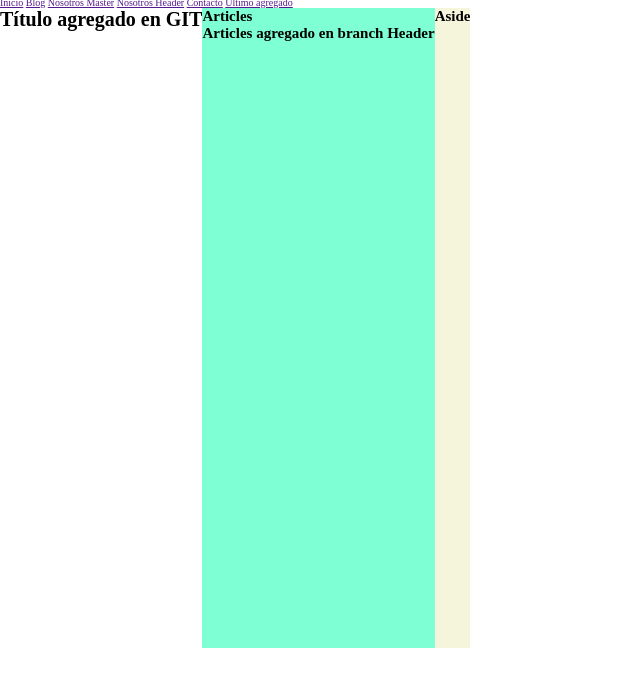
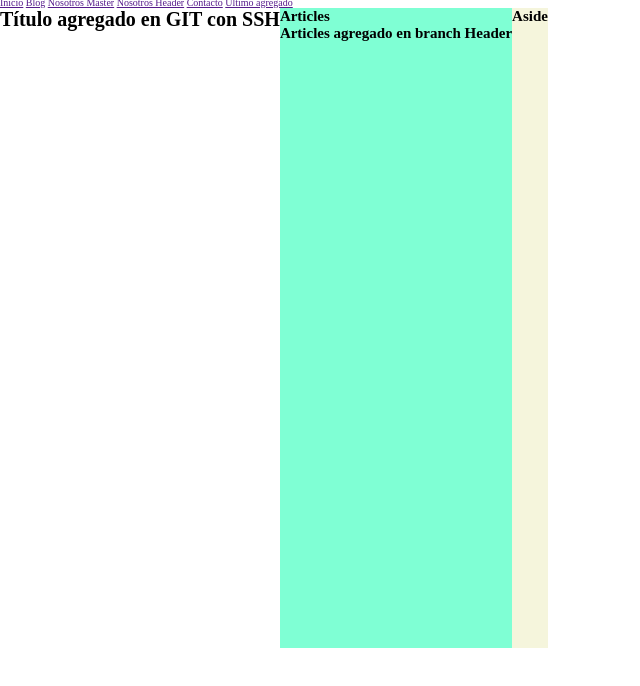
Before and after one commit to raulyanez1/FirstGithub, a plain HTML site: page index.html in a window 1280 px wide. Shown: the part 20-706 px from the top of the page, without its empty margins (0-640 px from the left). Drawn offline with Linux system fonts and the light colour scheme.

Commit message:
probando SSH

```diff
--- a/index.html
+++ b/index.html
@@ -22,7 +22,7 @@
         </nav>
     </header>
     <main>
-        <h1>Título agregado en GIT</h1>
+        <h1>Título agregado en GIT con SSH</h1>
         <article>
             <h2>Articles</h2>
             <h2>Articles agregado en branch Header</h2>
```
